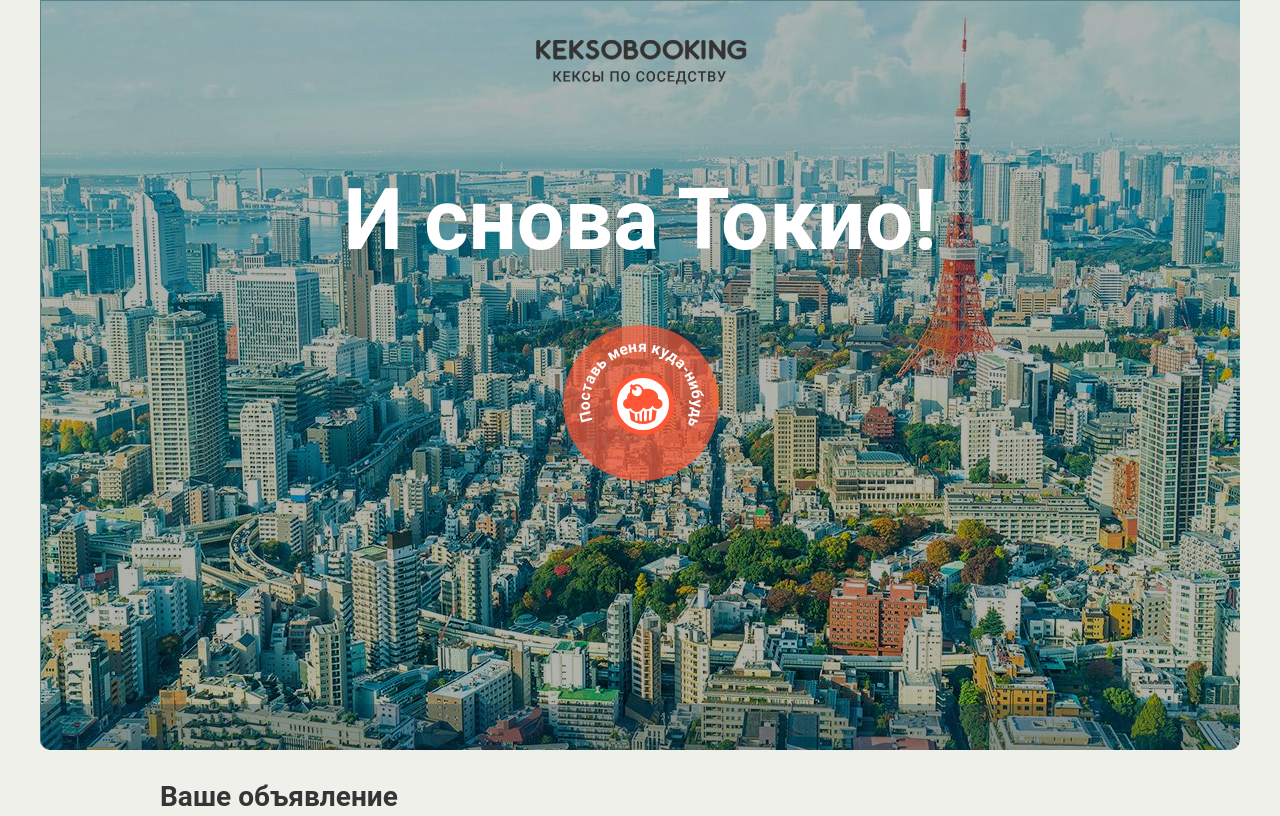
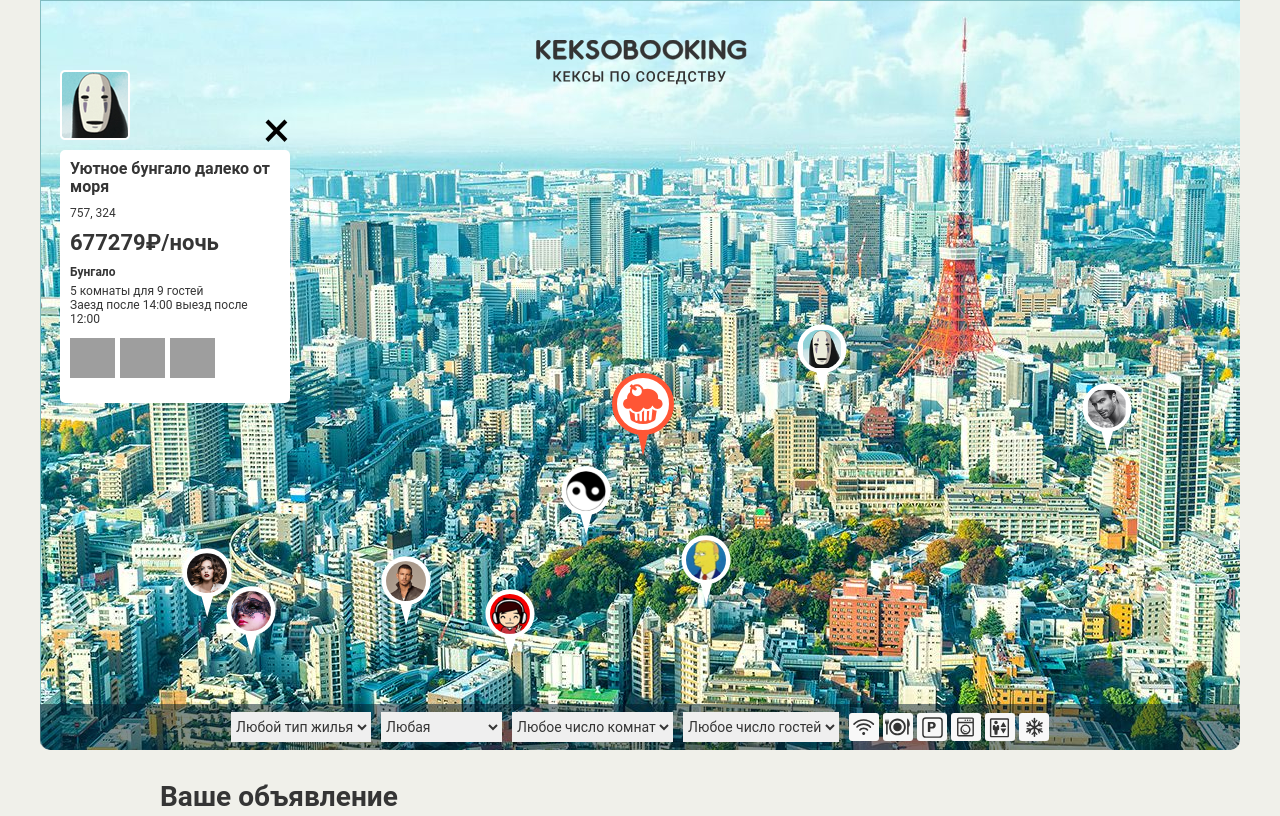
Before and after one commit to Gn0ume/699951-keksobooking, a website: page index.html in a window 1280 px wide. Shown: the top 816 px of the page. Drawn offline with Linux system fonts and the light colour scheme; grey boxes are pictures that could not be loaded; files whose address does not match are found by name.

Commit message:
сделал первое задание

```diff
--- a/index.html
+++ b/index.html
@@ -248,5 +248,6 @@
     </div>
   </template>
 
+  <script src="js/map.js"></script>>
 </body>
 </html>
--- /dev/null
+++ b/js/map.js
@@ -0,0 +1,223 @@
+'use strict';
+
+function getRandomInteger(min, max) {
+  var randomNumber = min + Math.random() * (max + 1 - min);
+  return Math.floor(randomNumber);
+};
+
+function getRandomArrayElement(arr) {
+  var min = 0;
+  var max = arr.length - 1;
+  var randomElement = getRandomInteger(min, max);
+
+  return arr[randomElement];
+};
+
+function getMixArray(arr) {
+  var j;
+  var temp;
+  for (var i = arr.length - 1; i > 0; i--) {
+    j = Math.floor(Math.random() * (i + 1));
+    temp = arr[j];
+    arr[j] = arr[i];
+    arr[i] = temp;
+  }
+  return arr;
+};
+
+function getArrRandomLength(arr) {
+  var min = 0;
+  var max = arr.length;
+  var randomIndex = getRandomInteger(min, max);
+
+  return arr.slice(0, randomIndex);
+};
+
+var photos = [
+  'http://o0.github.io/assets/images/tokyo/hotel1.jpg',
+  'http://o0.github.io/assets/images/tokyo/hotel2.jpg',
+  'http://o0.github.io/assets/images/tokyo/hotel3.jpg'
+];
+
+function getPhotos(array) {
+  var photos = array.slice();
+  return getMixArray(photos);
+};
+
+var amountCards = 8;
+var titles = [
+  'Большая уютная квартира',
+  'Маленькая неуютная квартира',
+  'Огромный прекрасный дворец',
+  'Маленький ужасный дворец',
+  'Красивый гостевой домик',
+  'Некрасивый негостеприимный домик',
+  'Уютное бунгало далеко от моря',
+  'Неуютное бунгало по колено в воде'
+];
+var types = ['palace', 'flat', 'house', 'bungalo'];
+var times = ['12:00', '13:00', '14:00'];
+var features = [
+  'wifi',
+  'dishwasher',
+  'parking',
+  'washer',
+  'elevator',
+  'conditioner'
+];
+
+function getCards() {
+
+  var arrCards = [];
+  var titlesMix = getMixArray(titles);
+  for (var i = 0; i < amountCards; i++) {
+    var locationX = getRandomInteger(1, 1050);
+    var locationY = getRandomInteger(130, 630);
+    var card = {
+      author: {
+        avatar: 'img/avatars/user0' + (i + 1) + '.png'
+      },
+      offer: {
+        title: titlesMix[i],
+        address: locationX + ', ' + locationY,
+        price: getRandomInteger(1000, 1000000),
+        type: getRandomArrayElement(types),
+        rooms: getRandomInteger(1, 5),
+        guests: getRandomInteger(1, 10),
+        checkin: getRandomArrayElement(times),
+        checkout: getRandomArrayElement(times),
+        features: getArrRandomLength(features),
+        description: '',
+        photos: getPhotos(photos)
+      },
+      location: {
+        x: locationX,
+        y: locationY
+      }
+    };
+    arrCards.push(card);
+  }
+  return arrCards;
+};
+
+var map = document.querySelector('.map');
+map.classList.remove('map--faded');
+/*
+СОЗДАНИЕ ПИНА
+*/
+var cards = getCards();
+
+function createPinElements (array) {
+  var templatePin = document.querySelector('#pin').content.querySelector('.map__pin');
+  var fragmentPins = document.createDocumentFragment();
+  for (var i = 0; i < array.length; i++) {
+    var pinElement = templatePin.cloneNode(true);
+    pinElement.style.top = array[i].location.y + 'px';
+    pinElement.style.left = array[i].location.x + 'px';
+    pinElement.querySelector('img').src = array[i].author.avatar;
+    pinElement.querySelector('img').alt = array[i].offer.title;
+    fragmentPins.appendChild(pinElement);
+  }
+  return fragmentPins;
+};
+
+function addPins () {
+  var mapPins = document.querySelector('.map__pins');
+  return mapPins.appendChild(createPinElements(cards));
+};
+
+addPins();
+/*
+*СОЗДАНИЕ ОБЪЯВЛЕНИЯ
+**/
+
+var templateCard = document.querySelector('#card').content.querySelector('.map__card');
+
+function getFragmentFeatures (array) {
+  var fragmentFeatures = document.createDocumentFragment();
+
+  for (var i = 0; i < array.length; i++) {
+    var newElement = document.createElement('li');
+    var className = '.popup__feature--' + array[i];
+    newElement.classList.add('.popup__feature');
+    newElement.classList.add(className);
+    fragmentFeatures.appendChild(newElement);
+  }
+  return fragmentFeatures;
+};
+
+function getFragmentPhotos (array) {
+  var fragmentPhotos = document.createDocumentFragment();
+  var popupPhoto = document.querySelector('#card').content.querySelector('.popup__photo');
+  for (var i = 0; i < array.length; i++) {
+    var newElement = popupPhoto.cloneNode(true);
+    newElement.src = array[i];
+    fragmentPhotos.appendChild(newElement);
+  }
+  return fragmentPhotos;
+};
+
+function createNoticeElement (array) {
+  var fragmentCards = document.createDocumentFragment();
+  for (var i = 0; i < array.length; i++) {
+    var cardElement = templateCard.cloneNode(true);
+    cardElement.querySelector('.popup__title').textContent = array[i].offer.title;
+    cardElement.querySelector('.popup__text--address').textContent = array[i].offer.address;
+    cardElement.querySelector('.popup__text--price').innerHTML = array[i].offer.price + '&#x20bd<span>/ночь</span>';
+    switch (array[i].offer.type) {
+      case 'flat': cardElement.querySelector('.popup__type').textContent = 'Квартира';
+        break;
+      case 'palace': cardElement.querySelector('.popup__type').textContent = 'Дворец';
+        break;
+      case 'bungalo': cardElement.querySelector('.popup__type').textContent = 'Бунгало';
+        break;
+      case 'house': cardElement.querySelector('.popup__type').textContent = 'Дом';
+        break;
+      default: cardElement.querySelector('.popup__type').textContent = 'Ночлежка';
+        break;
+    }
+    var rooms = array[i].offer.rooms;
+    var guests = array[i].offer.guests;
+    if (rooms === 1 && guests === 1) {
+      cardElement.querySelector('.popup__text--capacity').textContent = rooms + ' комната для ' + guests + ' гостя';
+    } else if (rooms >= 2 && guests === 1) {
+      cardElement.querySelector('.popup__text--capacity').textContent = rooms + ' комнаты для ' + guests + ' гостя';
+    } else if (rooms === 1 && guests >= 2) {
+      cardElement.querySelector('.popup__text--capacity').textContent = rooms + ' комнатa для ' + guests + ' гостей';
+    } else {
+      cardElement.querySelector('.popup__text--capacity').textContent = rooms + ' комнаты для ' + guests + ' гостей';
+    }
+    cardElement.querySelector('.popup__text--time').textContent = 'Заезд после ' + array[i].offer.checkin + ' выезд после ' + array[i].offer.checkout;
+
+    var cardFeatures = cardElement.querySelector('.popup__features');
+    cardFeatures.innerHTML = '';
+    cardFeatures.appendChild(getFragmentFeatures(array[i].offer.features));
+    cardElement.querySelector('.popup__description').textContent = array[i].offer.description;
+
+    var cardPhotos = cardElement.querySelector('.popup__photos');
+    cardPhotos.innerHTML = '';
+    cardPhotos.appendChild(getFragmentPhotos(array[i].offer.photos));
+    cardElement.querySelector('.popup__avatar').src = array[i].author.avatar;
+
+    fragmentCards.appendChild(cardElement);
+  }
+  return fragmentCards;
+};
+/*
+ДВА ВАРИАНТА ФУНКЦИИ
+function addNotice () {
+  var fragment = createNoticeElement(cards);
+  var mapFiltersContainer = map.querySelector('.map__filters-container');
+  var newNotices = fragment.querySelector('.map__card');
+  return map.insertBefore(newNotices, mapFiltersContainer);
+};
+
+addNotice ();
+*/
+function addNotice () {
+  var fragment = createNoticeElement(cards);
+  var newNotices = fragment.querySelector('.map__card');
+  return map.appendChild(newNotices);
+};
+
+addNotice ();
```
